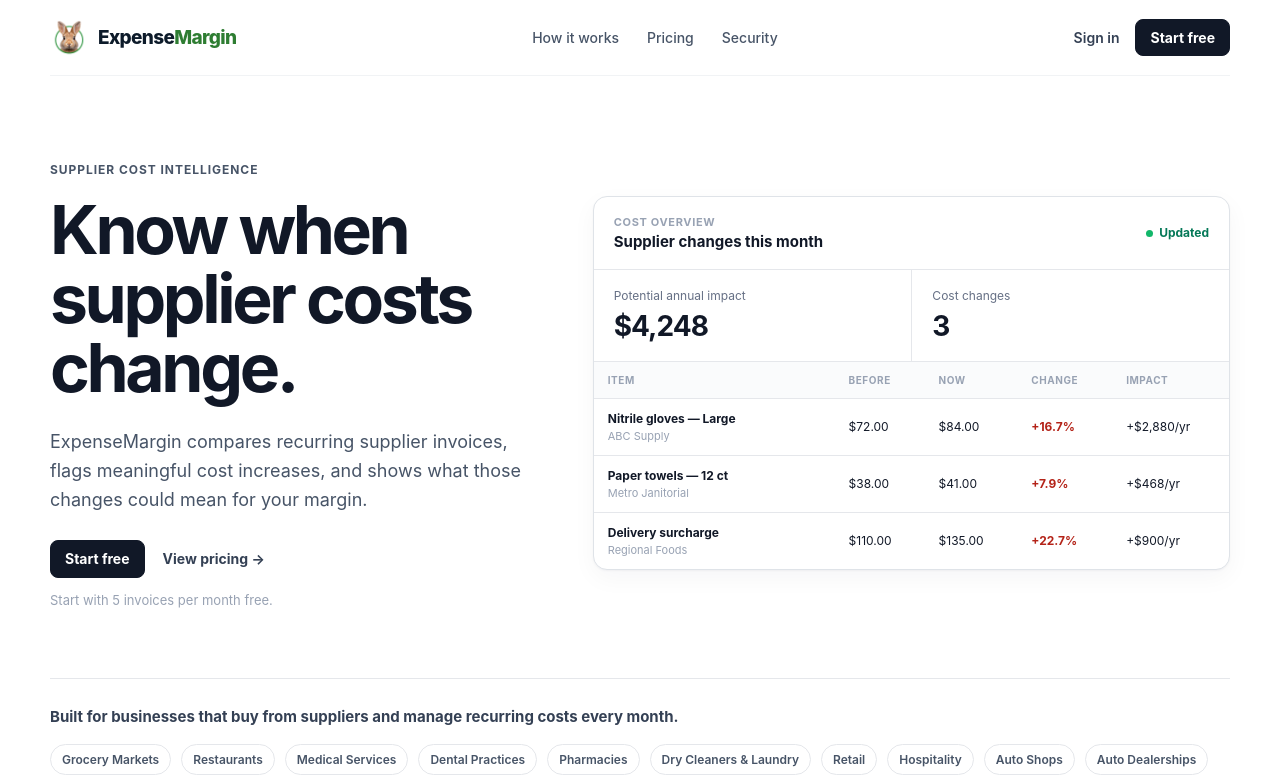
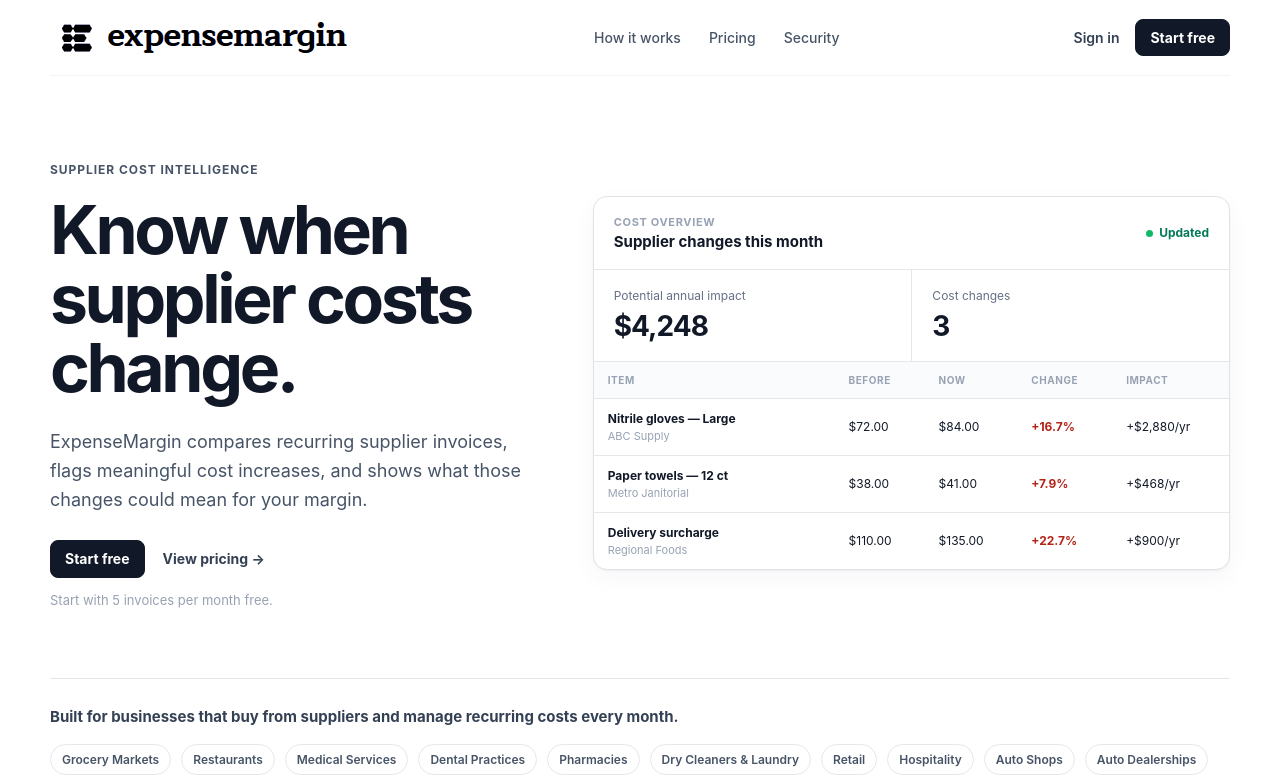
Before and after one commit to Dr-Opara/ExpenseMargin, a Next.js app: page / in a window 1280 px wide. Shown: the top 784 px of the page. Built offline with nearby package versions, Linux system fonts and the light colour scheme; no server answers.

Commit message:
brand: use official ExpenseMargin logo component

```diff
--- a/components/Brand.tsx
+++ b/components/Brand.tsx
@@ -13,18 +13,13 @@ export function Brand({
   return (
     <Link href={href} className={`brand ${className}`.trim()} aria-label="ExpenseMargin home">
       <Image
-        src="/brand/expensemargin-rabbit.webp"
-        alt=""
-        width={40}
-        height={40}
-        className="brand-rabbit"
+        src={compact ? "/brand/expensemargin-icon.png" : "/brand/expensemargin-logo.png"}
+        alt="ExpenseMargin"
+        width={compact ? 42 : 310}
+        height={compact ? 40 : 56}
+        className={compact ? "brand-icon" : "brand-logo"}
         priority={href === "/"}
       />
-      {!compact && (
-        <span className="brand-wordmark" aria-hidden="true">
-          <span>Expense</span><span className="brand-margin">Margin</span>
-        </span>
-      )}
     </Link>
   );
 }
```
